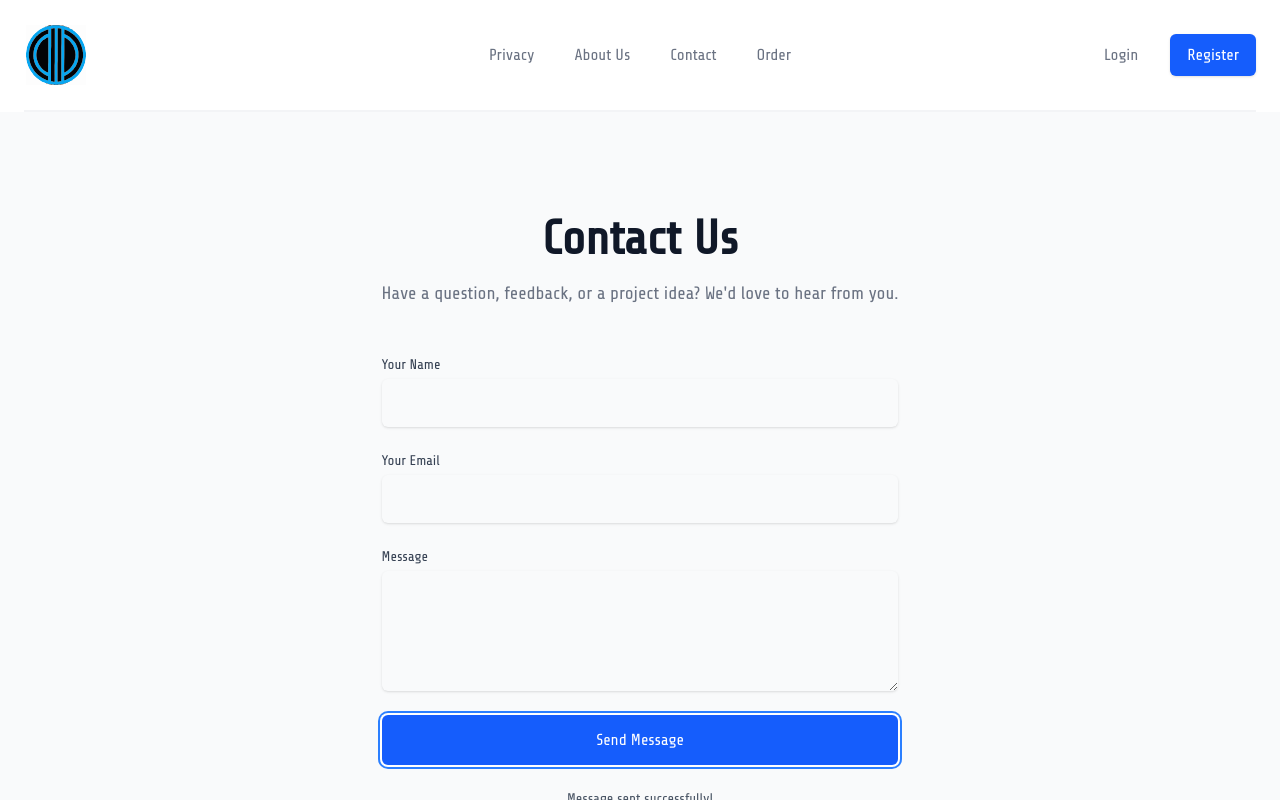
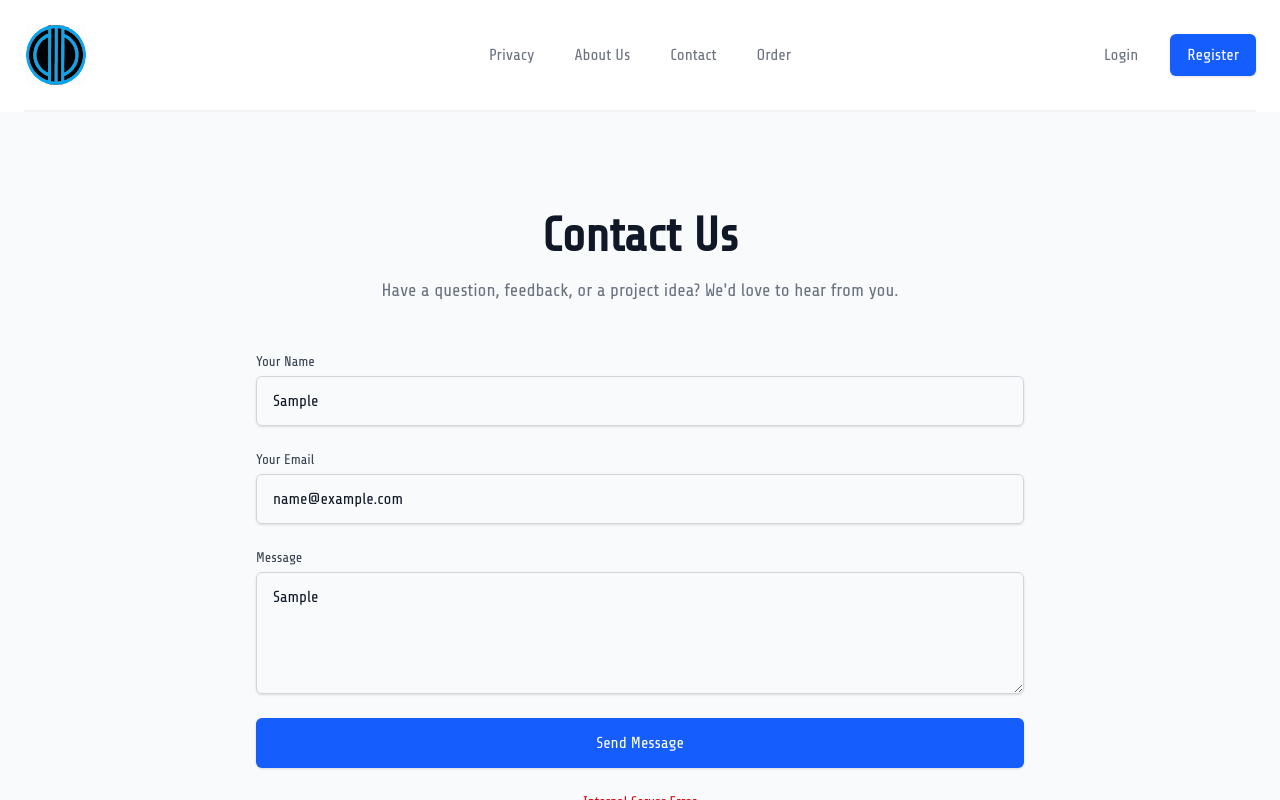
Before and after one commit to titan3755/photobytes-blog, a Next.js app: page /contact in a window 1280 px wide. Both pictures are taken after typing "Sample", "name@example.com", "Sample" into the empty fields and a click on the button "Send Message". Shown: the top 800 px of the page. Built offline with nearby package versions, Linux system fonts and the light colour scheme; no server answers; the database is empty.

Commit message:
added contact functionality

```diff
--- /dev/null
+++ b/app/api/contact/route.ts
@@ -0,0 +1,34 @@
+import { NextResponse } from 'next/server';
+import prisma from '@/lib/prisma';
+
+export async function POST(request: Request) {
+  try {
+    const body = await request.json();
+    const { name, email, message } = body;
+    if (!name || !email || !message) {
+      return NextResponse.json(
+        { message: 'Missing required fields' },
+        { status: 400 }
+      );
+    }
+
+    const contactMessage = await prisma.contactMessage.create({
+      data: {
+        name,
+        email,
+        message,
+      },
+    });
+
+    return NextResponse.json(
+      { message: 'Message received successfully', data: contactMessage },
+      { status: 201 } // 201 Created
+    );
+  } catch (error) {
+    console.error('API_CONTACT_ERROR', error);
+    return NextResponse.json(
+      { message: 'Internal Server Error' },
+      { status: 500 }
+    );
+  }
+}
--- a/app/contact/page.tsx
+++ b/app/contact/page.tsx
@@ -6,30 +6,49 @@ export default function ContactPage() {
   const [name, setName] = useState('');
   const [email, setEmail] = useState('');
   const [message, setMessage] = useState('');
-  const [status, setStatus] = useState(''); // For submit status
+  const [status, setStatus] = useState('');
+  const [error, setError] = useState('');
 
   const handleSubmit = async (e: React.FormEvent) => {
     e.preventDefault();
     setStatus('Submitting...');
-    console.log({ name, email, message });
-    setTimeout(() => {
+    setError('');
+
+    try {
+      const response = await fetch('/api/contact', {
+        method: 'POST',
+        headers: {
+          'Content-Type': 'application/json',
+        },
+        body: JSON.stringify({ name, email, message }),
+      });
+
+      if (!response.ok) {
+        const errorData = await response.json();
+        throw new Error(errorData.message || 'Something went wrong');
+      }
+
       setStatus('Message sent successfully!');
       setName('');
       setEmail('');
       setMessage('');
-    }, 1000);
+    } catch (err: any) {
+      console.error('Contact form error:', err);
+      setStatus('');
+      setError(err.message || 'Failed to send message. Please try again.');
+    }
   };
 
   return (
     <div className="py-12 px-4 sm:px-6 lg:px-8 min-h-screen min-w-screen bg-gray-50 flex flex-col items-center justify-center ">
-      <div className="max-w-3xl mx-auto">
+      <div className="max-w-3xl mx-auto w-full">
         <div className="text-center">
           <h1 className="text-4xl font-extrabold text-gray-900 sm:text-5xl">
             Contact Us
           </h1>
           <p className="mt-4 text-lg text-gray-500">
-            Have a question, feedback, or a project idea? We'd love to hear from
-            you.
+            Have a question, feedback, or a project idea? We&apos;d love to hear
+            from you.
           </p>
         </div>
         <form onSubmit={handleSubmit} className="mt-12 space-y-6">
@@ -49,7 +68,7 @@ export default function ContactPage() {
                 required
                 value={name}
                 onChange={(e) => setName(e.target.value)}
-                className="block w-full px-4 py-3 rounded-md shadow-sm border-gray-300 focus:border-blue-500 focus:ring-blue-500 text-gray-900"
+                className="block w-full px-4 py-3 rounded-md shadow-sm border border-gray-300 focus:border-blue-500 focus:ring-blue-500 text-gray-900" // Added border
               />
             </div>
           </div>
@@ -70,7 +89,7 @@ export default function ContactPage() {
                 required
                 value={email}
                 onChange={(e) => setEmail(e.target.value)}
-                className="block w-full px-4 py-3 rounded-md shadow-sm border-gray-300 focus:border-blue-500 focus:ring-blue-500 text-gray-900"
+                className="block w-full px-4 py-3 rounded-md shadow-sm border border-gray-300 focus:border-blue-500 focus:ring-blue-500 text-gray-900" // Added border
               />
             </div>
           </div>
@@ -90,7 +109,7 @@ export default function ContactPage() {
                 required
                 value={message}
                 onChange={(e) => setMessage(e.target.value)}
-                className="block w-full px-4 py-3 rounded-md shadow-sm border-gray-300 focus:border-blue-500 focus:ring-blue-500 text-gray-900"
+                className="block w-full px-4 py-3 rounded-md shadow-sm border border-gray-300 focus:border-blue-500 focus:ring-blue-500 text-gray-900" // Added border
               />
             </div>
           </div>
@@ -98,16 +117,18 @@ export default function ContactPage() {
           <div>
             <button
               type="submit"
-              className="w-full flex justify-center py-3 px-4 border border-transparent rounded-md shadow-sm text-base font-medium text-white bg-blue-600 hover:bg-blue-700 focus:outline-none focus:ring-2 focus:ring-offset-2 focus:ring-blue-500"
+              disabled={status === 'Submitting...'}
+              className="w-full flex justify-center py-3 px-4 border border-transparent rounded-md shadow-sm text-base font-medium text-white bg-blue-600 hover:bg-blue-700 focus:outline-none focus:ring-2 focus:ring-offset-2 focus:ring-blue-500 disabled:opacity-50"
             >
-              Send Message
+              {status === 'Submitting...' ? 'Sending...' : 'Send Message'}
             </button>
           </div>
 
-          {status && (
-            <p className="text-center text-sm text-gray-600">
-              {status}
-            </p>
+          {status && status !== 'Submitting...' && (
+            <p className="text-center text-sm text-green-600">{status}</p>
+          )}
+          {error && (
+            <p className="text-center text-sm text-red-600">{error}</p>
           )}
         </form>
       </div>
```
